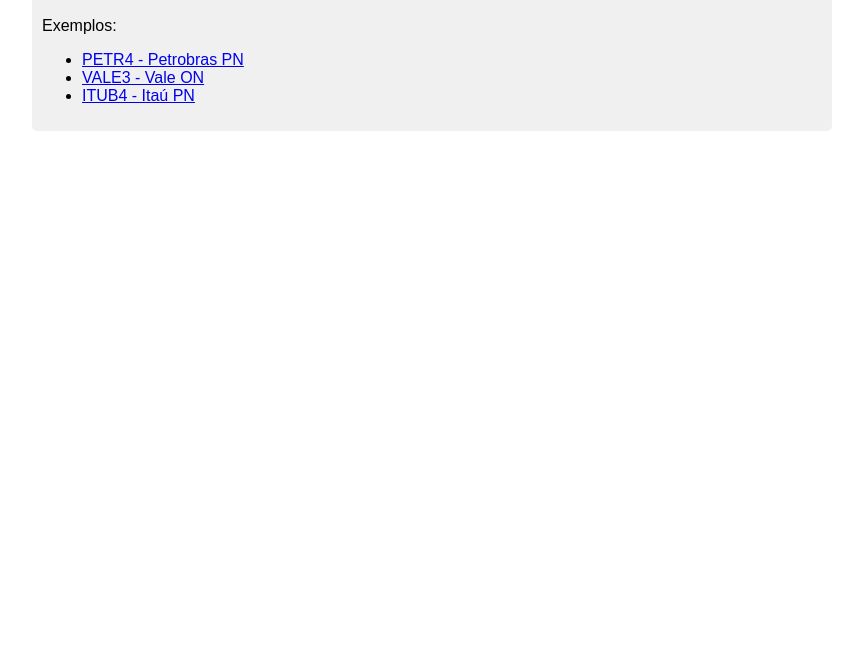
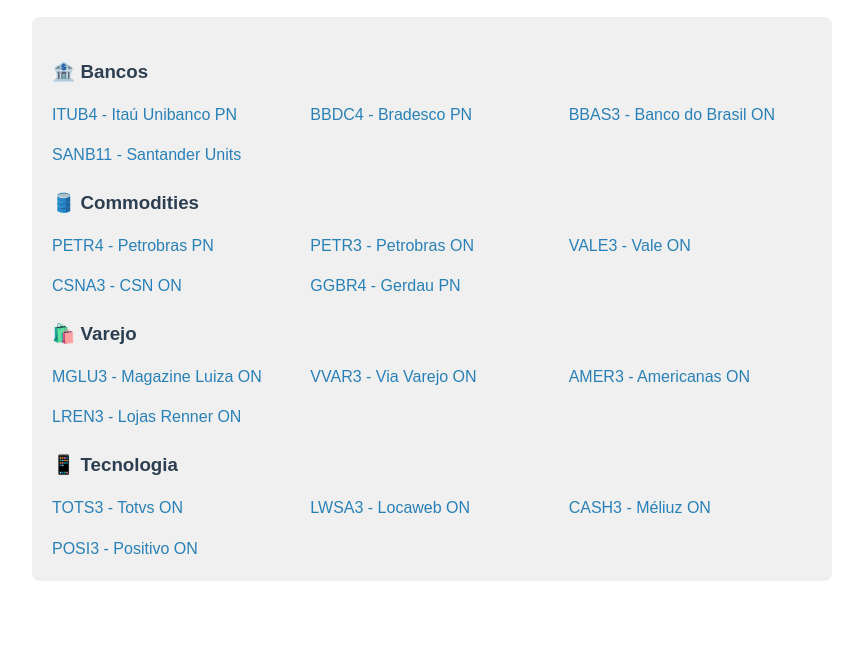
Before and after one commit to chicomcastro/stock-signals, a website: page public/index.html in a window 1280 px wide. Shown: the part 143-800 px from the top of the page, without its empty margins (208-1071 px from the left). Drawn offline with Linux system fonts and the light colour scheme.

```diff
--- a/public/index.html
+++ b/public/index.html
@@ -10,12 +10,33 @@
       max-width: 800px;
       margin: 0 auto;
       padding: 20px;
+      line-height: 1.6;
     }
     .example {
       background-color: #f0f0f0;
-      padding: 10px;
-      border-radius: 5px;
-      margin: 10px 0;
+      padding: 20px;
+      border-radius: 8px;
+      margin: 20px 0;
+    }
+    .stocks-grid {
+      display: grid;
+      grid-template-columns: repeat(auto-fill, minmax(200px, 1fr));
+      gap: 15px;
+      margin-top: 15px;
+    }
+    .stock-category {
+      margin-top: 20px;
+    }
+    .stock-category h3 {
+      color: #2c3e50;
+      margin-bottom: 10px;
+    }
+    a {
+      color: #2980b9;
+      text-decoration: none;
+    }
+    a:hover {
+      text-decoration: underline;
     }
   </style>
 </head>
@@ -24,12 +45,46 @@
   <p>Para visualizar o gráfico de uma ação, acesse a URL com o código da ação desejada.</p>
 
   <div class="example">
-    <p>Exemplos:</p>
-    <ul>
-      <li><a href="/PETR4">PETR4 - Petrobras PN</a></li>
-      <li><a href="/VALE3">VALE3 - Vale ON</a></li>
-      <li><a href="/ITUB4">ITUB4 - Itaú PN</a></li>
-    </ul>
+    <div class="stock-category">
+      <h3>🏦 Bancos</h3>
+      <div class="stocks-grid">
+        <a href="/ITUB4">ITUB4 - Itaú Unibanco PN</a>
+        <a href="/BBDC4">BBDC4 - Bradesco PN</a>
+        <a href="/BBAS3">BBAS3 - Banco do Brasil ON</a>
+        <a href="/SANB11">SANB11 - Santander Units</a>
+      </div>
+    </div>
+
+    <div class="stock-category">
+      <h3>🛢️ Commodities</h3>
+      <div class="stocks-grid">
+        <a href="/PETR4">PETR4 - Petrobras PN</a>
+        <a href="/PETR3">PETR3 - Petrobras ON</a>
+        <a href="/VALE3">VALE3 - Vale ON</a>
+        <a href="/CSNA3">CSNA3 - CSN ON</a>
+        <a href="/GGBR4">GGBR4 - Gerdau PN</a>
+      </div>
+    </div>
+
+    <div class="stock-category">
+      <h3>🛍️ Varejo</h3>
+      <div class="stocks-grid">
+        <a href="/MGLU3">MGLU3 - Magazine Luiza ON</a>
+        <a href="/VVAR3">VVAR3 - Via Varejo ON</a>
+        <a href="/AMER3">AMER3 - Americanas ON</a>
+        <a href="/LREN3">LREN3 - Lojas Renner ON</a>
+      </div>
+    </div>
+
+    <div class="stock-category">
+      <h3>📱 Tecnologia</h3>
+      <div class="stocks-grid">
+        <a href="/TOTS3">TOTS3 - Totvs ON</a>
+        <a href="/LWSA3">LWSA3 - Locaweb ON</a>
+        <a href="/CASH3">CASH3 - Méliuz ON</a>
+        <a href="/POSI3">POSI3 - Positivo ON</a>
+      </div>
+    </div>
   </div>
 </body>
 </html>
```
Also changed, not shown: public/chart.html (+92 -3 lines).
